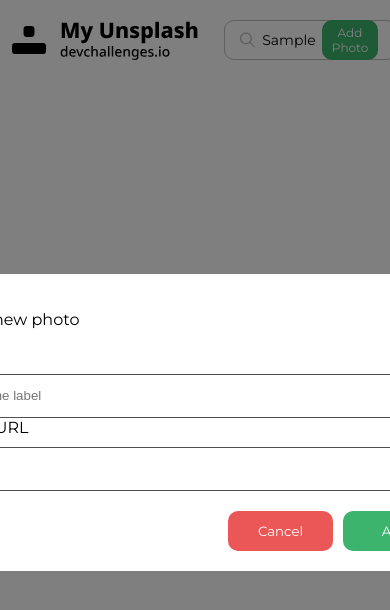
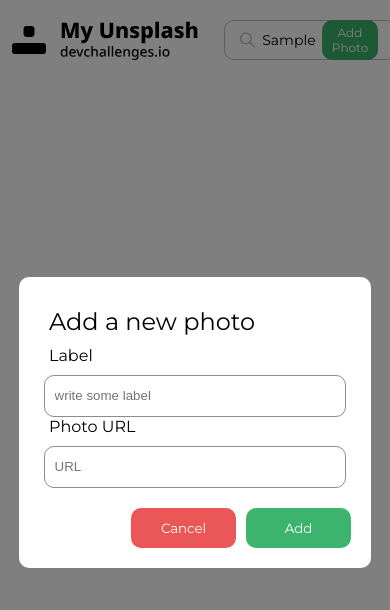
Before and after one commit to Joeldev1021/my-unsplash-back, a React (Vite) app in the folder client/: page / in a window 390 px wide. Both pictures are taken after typing "Sample" into the empty fields and a click on the button "Add Photo". Shown: the top 610 px of the page. Built offline with nearby package versions, Linux system fonts and the light colour scheme.

Commit message:
styles responsive

```diff
--- a/client/src/components/modal/index.scss
+++ b/client/src/components/modal/index.scss
@@ -7,7 +7,6 @@
   background: rgba(0, 0, 0, 0.5);
   z-index: 100;
   display: flex;
-  justify-content: center;
   align-items: center;
 }
 
@@ -15,24 +14,39 @@
   z-index: 200;
   background: white;
   width: 520px;
+  margin:auto;
   display: flex;
   flex-direction: column;
   padding: 20px;
   border-radius: 10px;
-  h2 {
+  @media screen and (max-width:600px) {
+    width: 80%;
+  }
+  .form-title {
+    font-size: 24px;
+    margin: 0;
+    margin-left: 10px;
+    padding: 10px 0;
     font-family: "montserrat";
   }
   label {
     font-family: "montserrat";
     font-size: 16px;
+    margin-left: 10px;
     margin-bottom: 10px;
   }
   input {
-    width: 500px;
+    width: 490px;
     height: 40px;
+    margin: auto;
     border-radius: 10px;
-    border:solid 1px #4F4F4F;
+    border:solid 1px #8d8c8c;
     outline: none;
+    padding: 0 10px;
+    color: #8d8c8c;
+    @media screen and (max-width:600px) {
+      width: 90%;
+    }
   }
 }
 
@@ -41,3 +55,17 @@
   display: flex;
   flex-direction: row-reverse;
 }
+
+.btn-cancel {
+  background: #fafafa;
+  border: solid 1px #8d8c8c;
+  color: black;
+  margin-right: 5px;
+}
+
+.form-msg {
+  font-family: "montserrat";
+  margin: 0;
+  color: #EB5757;
+  padding: 5px;
+}
```
